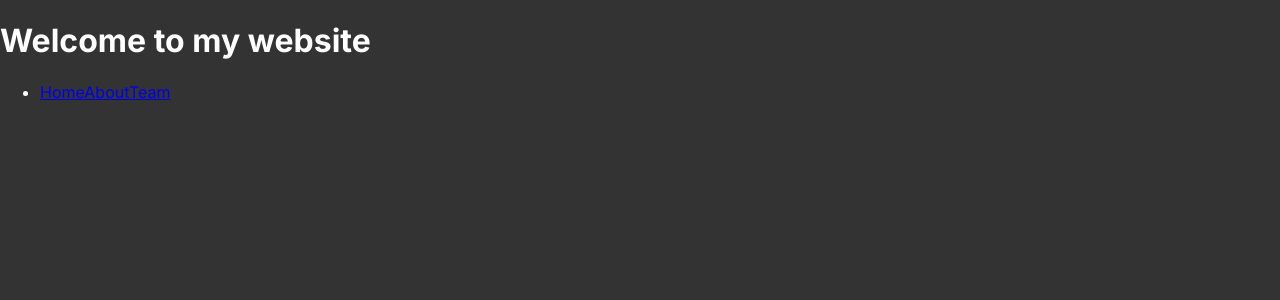
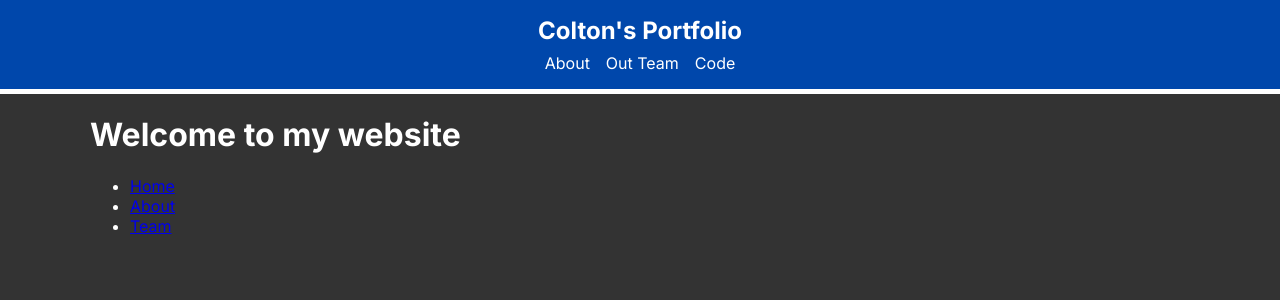
Before and after one commit to ColtonHyland/nextjs-13-course, a Next.js app: page / in a window 1280 px wide. Shown: the top 300 px of the page. Built offline with nearby package versions, Linux system fonts and the light colour scheme.

Commit message:
Added pages to about. added code page. fetches git repos using git api

```diff
--- a/app/about/page.js
+++ b/app/about/page.js
@@ -1,4 +1,8 @@
 import React from 'react'
+
+export const metadata = {
+  title: 'About Colton Hyland'
+}
 
 const AboutPage = () => {
   return (
--- /dev/null
+++ b/app/components/Header.js
@@ -0,0 +1,22 @@
+import React from 'react'
+import Link from 'next/link'
+
+const Header = () => {
+  return (
+    <header className="header">
+        <div className='container'>
+            <div className='logo'>
+                <Link href="/">Colton's Portfolio</Link>
+            </div>
+            <div className='links'>
+                <Link href="/about">About</Link>
+                <Link href="/about/team">Out Team</Link>
+                <Link href="/code/repos">Code</Link>
+            </div>
+        </div>
+
+    </header>
+  )
+}
+
+export default Header
--- a/app/layout.js
+++ b/app/layout.js
@@ -1,17 +1,28 @@
-import './globals.css'
-import { Inter } from 'next/font/google'
+//'use client'; makes it a client side component
+import "./globals.css";
+import Header from "./components/Header"
+import { Inter } from "next/font/google";
 
-const inter = Inter({ subsets: ['latin'] })
+const inter = Inter({
+  weight: ["400", "700"],
+  subsets: ["latin"],
+});
 
 export const metadata = {
-  title: 'Create Next App',
-  description: 'Generated by create next app',
-}
+  title: "Colton's Portfolio",
+  description: "A home for all of my projects",
+  keywords: "Javascript, web developmnet, React, Next JS, npm",
+};
 
 export default function RootLayout({ children }) {
   return (
     <html lang="en">
-      <body className={inter.className}>{children}</body>
+      <body className={inter.className}>
+        <Header />
+        <main className="container">
+          {children}
+        </main>
+      </body>
     </html>
-  )
+  );
 }
--- a/app/page.js
+++ b/app/page.js
@@ -6,11 +6,9 @@ const HomePage = () => {
     <div>
       <h1>Welcome to my website</h1>
       <ul>
-        <li>
-          <Link href='/'>Home</Link>
-          <Link href='/about'>About</Link>
-          <Link href='/about/team'>Team</Link>
-        </li>
+        <li><Link href='/'>Home</Link></li>
+        <li><Link href='/about'>About</Link></li>
+        <li><Link href='/about/team'>Team</Link></li>
       </ul>
     </div>
   )
--- a/package.json
+++ b/package.json
@@ -13,6 +13,7 @@
     "eslint-config-next": "13.3.1",
     "next": "13.3.1",
     "react": "18.2.0",
-    "react-dom": "18.2.0"
+    "react-dom": "18.2.0",
+    "react-icons": "^4.8.0"
   }
 }
```
Also changed, not shown: app/about/layout.js (+8 -3 lines), app/code/repos/page.js (added, +44 -0 lines), app/loading.js (added, +7 -0 lines), app/about/team/page.js (renamed from app/team/page.js), 1 other file (tests, documents, lock files or other folders).
